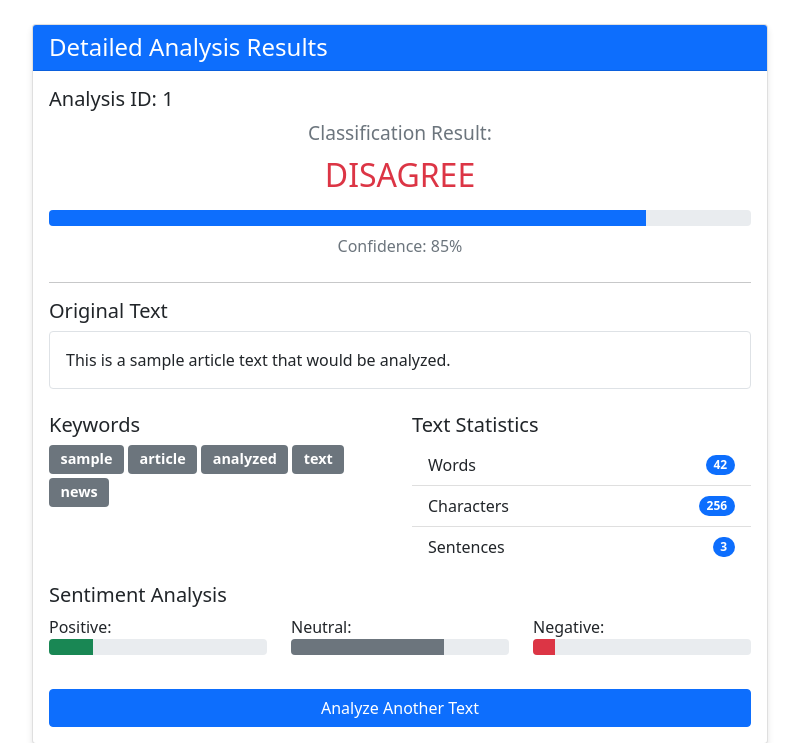
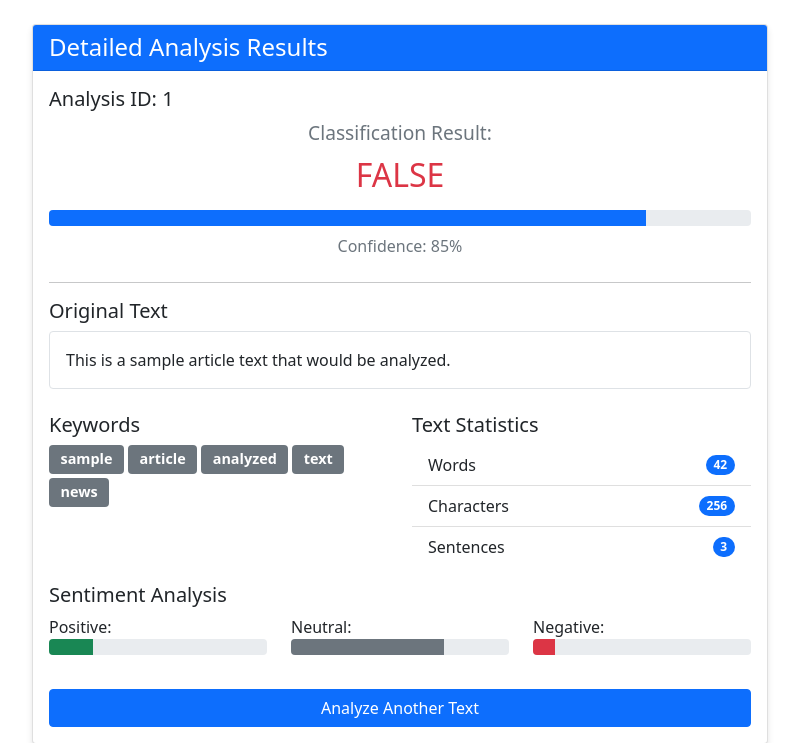
Before and after one commit to FylyppS/NLP_fakenewsdetection, a FastAPI app: page /api/v1/results/1 in a window 1280 px wide. Shown: the part 56-799 px from the top of the page, without its empty margins (240-1039 px from the left). Run offline with FastAPI, Linux system fonts and the light colour scheme.

Commit message:
#13 switched labels from agree/disagree to true/false

```diff
--- a/fake-news-detection-webapp/application/static/js/main.js
+++ b/fake-news-detection-webapp/application/static/js/main.js
@@ -92,11 +92,11 @@ document.addEventListener('DOMContentLoaded', function() {
         resultElement.textContent = data.prediction.predicted_label.toUpperCase();
 
         // Set appropriate color based on prediction
-        if (data.prediction.predicted_label === 'agree') {
+        if (data.prediction.predicted_label === 'true') {
             resultElement.className = 'mb-3 text-success';
-        } else if (data.prediction.predicted_label === 'disagree') {
+        } else if (data.prediction.predicted_label === 'false') {
             resultElement.className = 'mb-3 text-danger';
-        } else if (data.prediction.predicted_label === 'discuss') {
+        } else if (data.prediction.predicted_label === 'unsure') {
             resultElement.className = 'mb-3 text-primary';
         } else {
             resultElement.className = 'mb-3 text-warning';
--- a/fake-news-detection-webapp/application/templates/results.html
+++ b/fake-news-detection-webapp/application/templates/results.html
@@ -131,7 +131,7 @@
                 displayResults({
                     original_text: "This is a sample article text that would be analyzed.",
                     predicted_class: 1,
-                    predicted_label: "disagree",
+                    predicted_label: "false",
                     confidence: 0.85,
                     keywords: ["sample", "article", "analyzed", "text", "news"],
                     statistics: {
@@ -153,10 +153,12 @@
                 resultElement.textContent = data.predicted_label.toUpperCase();
 
                 // Set appropriate color based on prediction
-                if (data.predicted_label === 'agree') {
+                if (data.predicted_label === 'true') {
                     resultElement.className = 'mb-3 text-success';
-                } else if (data.predicted_label === 'disagree') {
+                } else if (data.predicted_label === "false") {
                     resultElement.className = 'mb-3 text-danger';
+                } else if (data.predicted_label === 'unsure') {
+                    resultElement.className = 'mb-3 text-primary';
                 } else {
                     resultElement.className = 'mb-3 text-warning';
                 }
--- a/fake-news-detection-webapp/run.py
+++ /dev/null
@@ -1,5 +0,0 @@
-import uvicorn
-from application.main import app
-
-if __name__ == "__main__":
-    uvicorn.run("application.main:app", host="0.0.0.0", port=8000, reload=True)
```
Also changed, not shown: fake-news-detection-webapp/config.py (+3 -4 lines), 1 other file.
